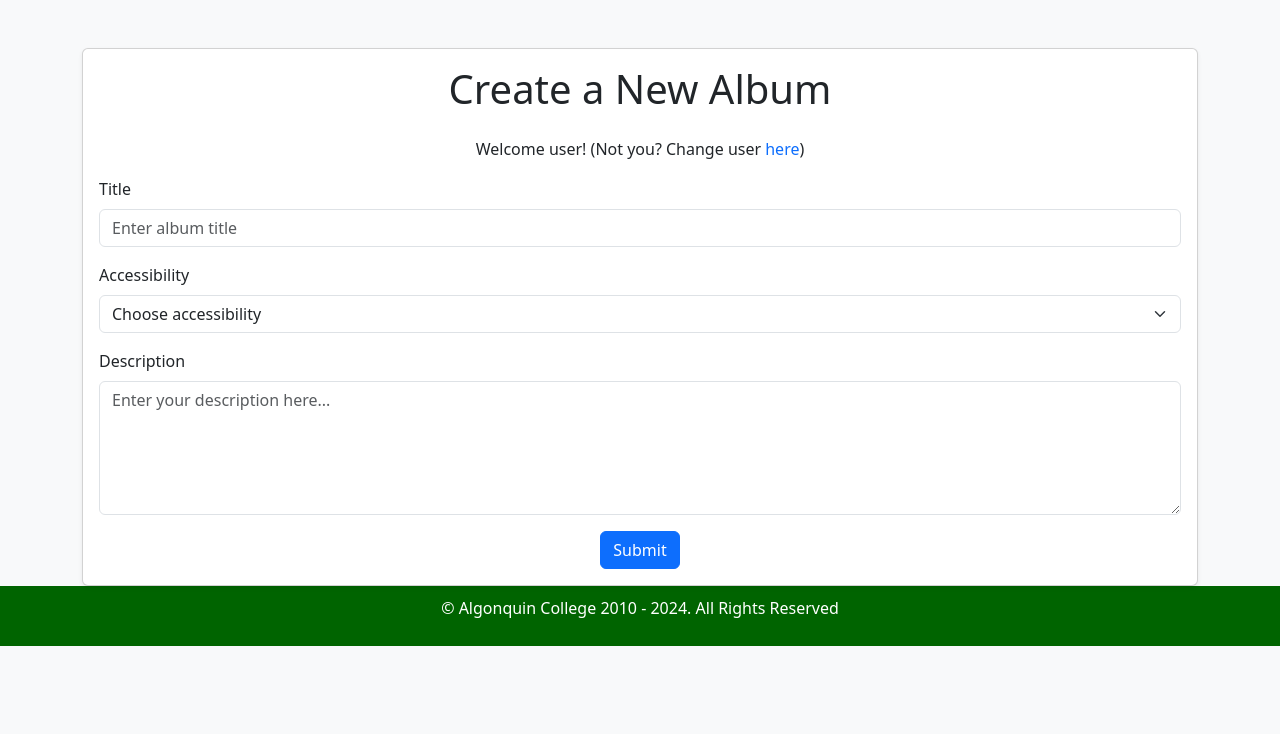
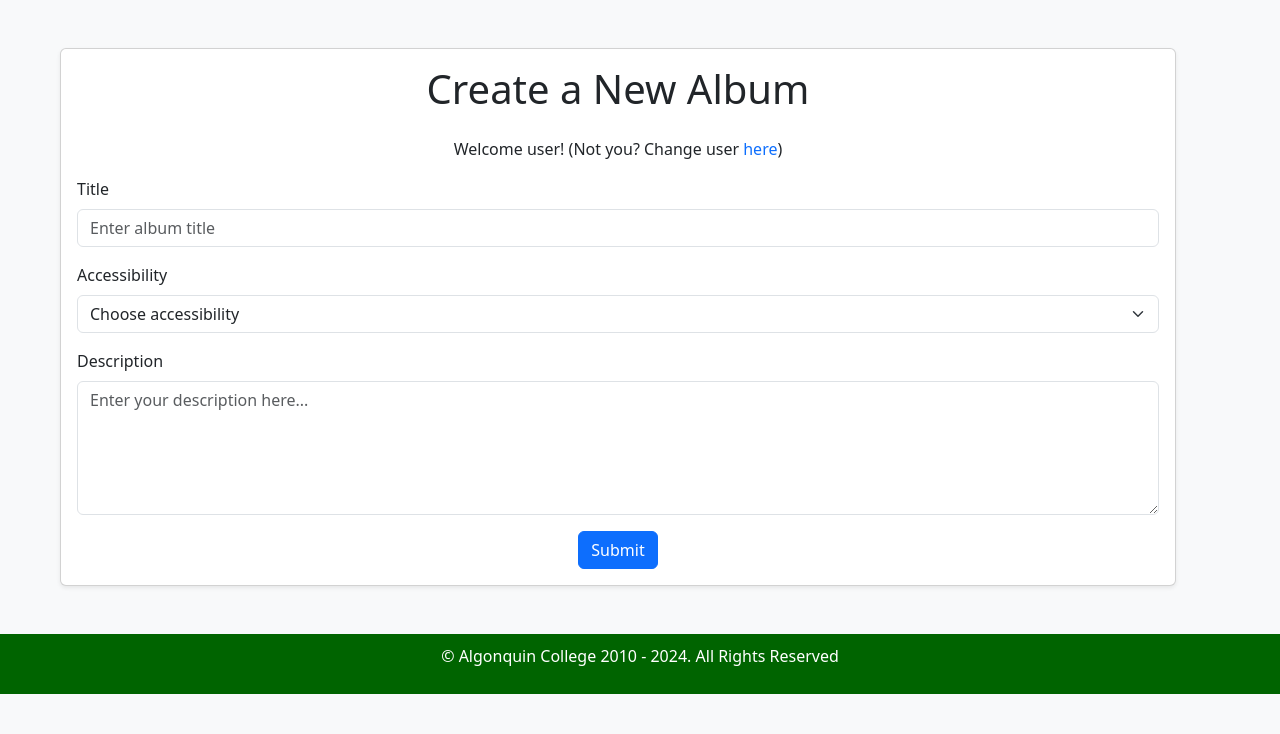
Before and after one commit to lope0216/algonquin-media, a PHP site: page /pages/addAlbum.php in a window 1280 px wide. Shown: the part 66-800 px from the top of the page. Run offline with PHP 8.4, Linux system fonts and the light colour scheme; data comes from the database, SQL or seed files in the repository.

Commit message:
style: container margin in addAlbum.php

```diff
--- a/pages/addAlbum.php
+++ b/pages/addAlbum.php
@@ -15,10 +15,8 @@ if ($_SERVER['REQUEST_METHOD'] === 'POST') {
   $message = $albumModel->createAlbum($title, $accessibility, $description, 0001, "U0001");
 }
 
+?>
 
-
-
-?>
 
 <!DOCTYPE html>
 <html lang="en">
@@ -34,7 +32,7 @@ if ($_SERVER['REQUEST_METHOD'] === 'POST') {
 <body class="bg-light">
     <?php include("../common/header.php"); ?>
 
-    <div class="container mt-5">
+    <div class="container m-5">
         <div class="card shadow-sm">
             <div class="card-body">
                 <h1 class="card-title text-center mb-4">Create a New Album</h1>
```
